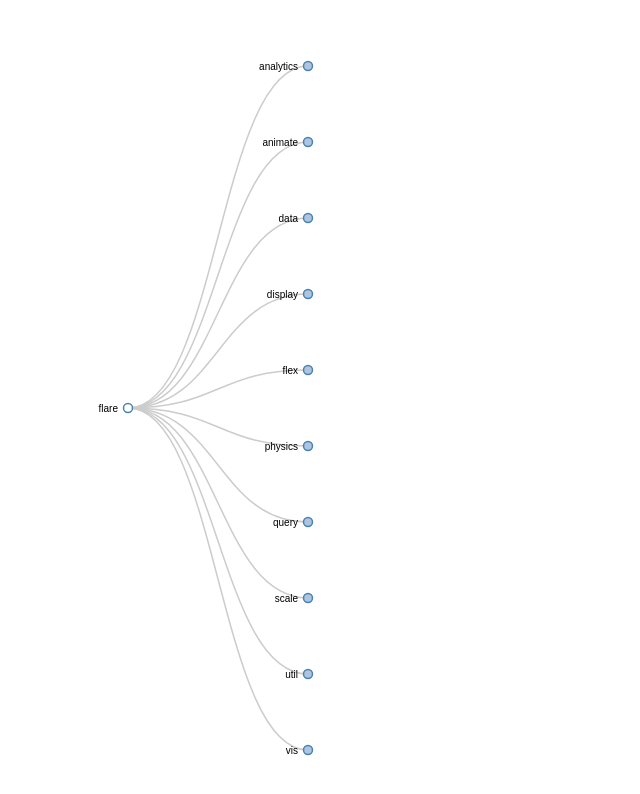
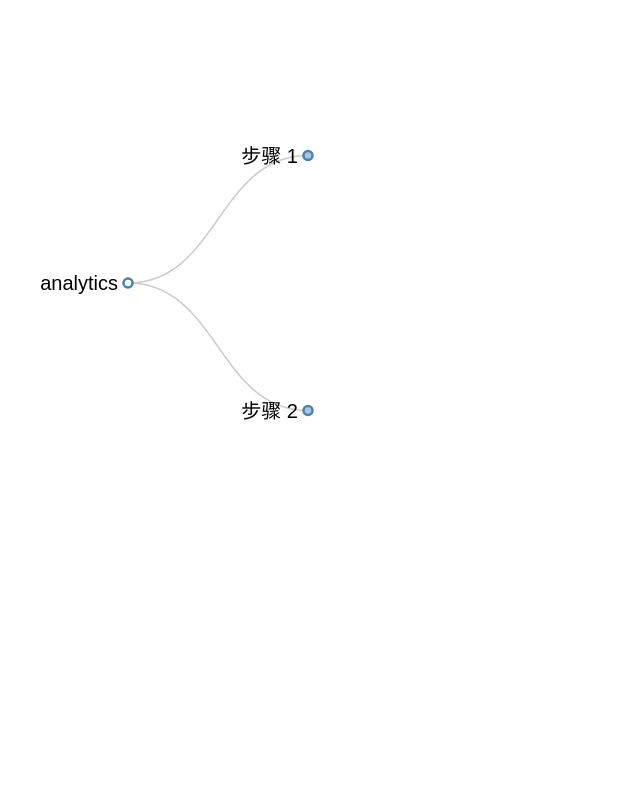
Before and after one commit to suiji135/d3_guide, a plain HTML site: page index.html in a window 1280 px wide. Shown: the whole page, without its empty margins (0-640 px from the left). Drawn offline with Linux system fonts and the light colour scheme.

Commit message:
解决 file 协议本机不能加载数据的问题，调整字体等外观css

```diff
--- a/index.html
+++ b/index.html
@@ -10,11 +10,11 @@
         .node circle {
             fill: #fff;
             stroke: steelblue;
-            stroke-width: 1.5px;
+            stroke-width: 2.5px;
         }
 
         .node text {
-            font: 10px sans-serif;
+            font: 20px sans-serif;
         }
 
         .link {
@@ -31,7 +31,7 @@
 
     var margin = {top: 20, right: 120, bottom: 20, left: 120},
         width = 960 - margin.right - margin.left,
-        height = 800 - margin.top - margin.bottom;
+        height = 550 - margin.top - margin.bottom;
 
     var i = 0,
         duration = 750,
@@ -51,8 +51,35 @@
         .append("g")
         .attr("transform", "translate(" + margin.left + "," + margin.top + ")");
 
-    d3.json("flare.json", function (error, flare) {
-        if (error) throw error;
+    var flare = {
+        "name": "analytics",
+        "children": [
+            {
+                "name": "步骤 1",
+                "children": [
+                    {
+                        "name": "子菜单 1.1"
+                    },
+                    {
+                        "name": "子菜单 1.2"
+                    }
+                ]
+
+            },
+            {
+                "name": "步骤 2",
+                "children": [
+                    {
+                        "name": "子菜单 2.1"
+                    },
+                    {
+                        "name": "子菜单 2.2"
+                    }
+                ]
+
+            }
+        ]
+    };
 
     root = flare;
     root.x0 = height / 2;
@@ -68,7 +95,7 @@
 
     root.children.forEach(collapse);
     update(root);
-    });
+
 
     d3.select(self.frameElement).style("height", "800px");
 
```
Lines whose indentation alone changed are shown as unchanged.
